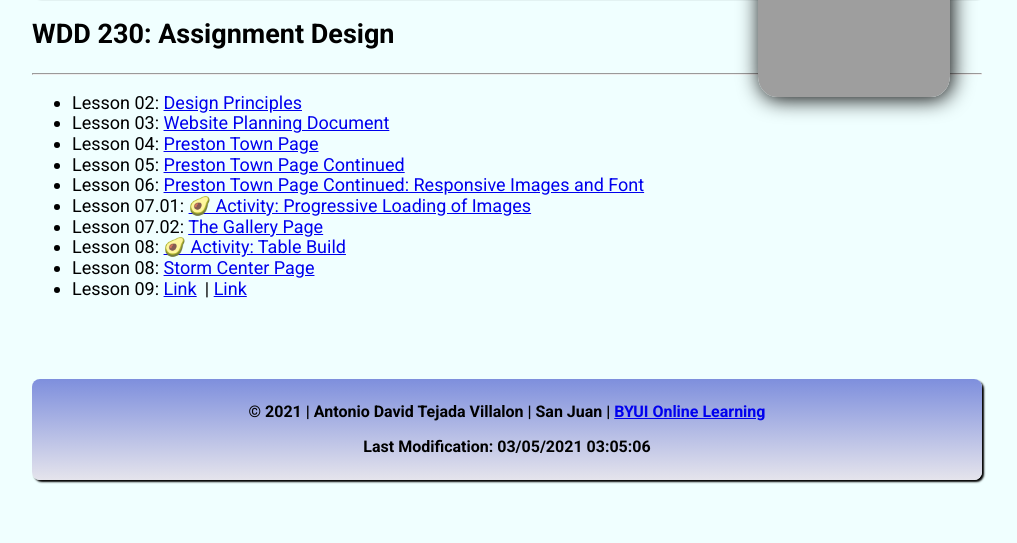
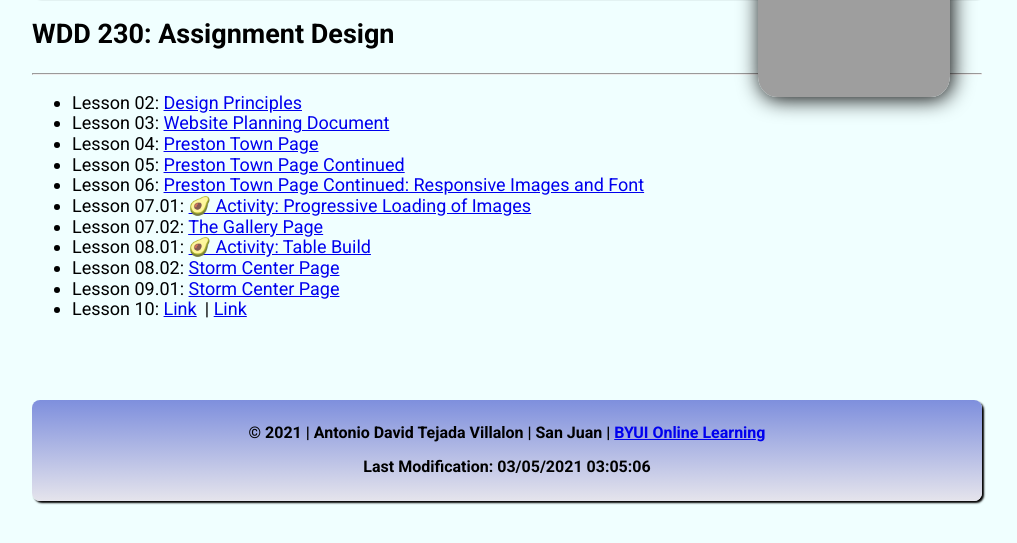
Before and after one commit to Antonio-David-Tejada-Villalon/antonio-david-tejada-villalon, a plain HTML site: page index.html in a window 1280 px wide. Shown: the part 143-686 px from the top of the page, without its empty margins (133-1150 px from the left). Drawn offline with Linux system fonts and the light colour scheme; grey boxes are pictures that could not be loaded.

Commit message:
W01 ✅ Assignment: Course Portal Home Page

```diff
--- a/index.html
+++ b/index.html
@@ -40,11 +40,12 @@
           <li>Lesson 06: <a href="lesson6/preston-6.html">Preston Town Page Continued: Responsive Images and Font</a></li>
           <li>Lesson 07.01: <a href="/lesson-7/lazyload.html">🥑 Activity: Progressive Loading of Images</a></li>
           <li>Lesson 07.02: <a href="/lesson7/gallery-7.html">The Gallery Page</a></li>
-          <li>Lesson 08: <a href="/lesson-8/tablebuild.html">🥑 Activity: Table Build</a></li>
-          <li>Lesson 08: <a href="/lesson8/stormcenter.html">Storm Center Page</a></li>
+          <li>Lesson 08.01: <a href="/lesson-8/tablebuild.html">🥑 Activity: Table Build</a></li>
+          <li>Lesson 08.02: <a href="/lesson8/stormcenter.html">Storm Center Page</a></li>
+          <li>Lesson 09.01: <a href="/lesson-9/prophets.html">Storm Center Page</a></li>
           <li>
             <div>
-              Lesson 09: <a href="#">Link</a>
+              Lesson 10: <a href="#">Link</a>
               <div class="seconda">| <a href="#">Link</a></div>
             </div>
           </li>
```
